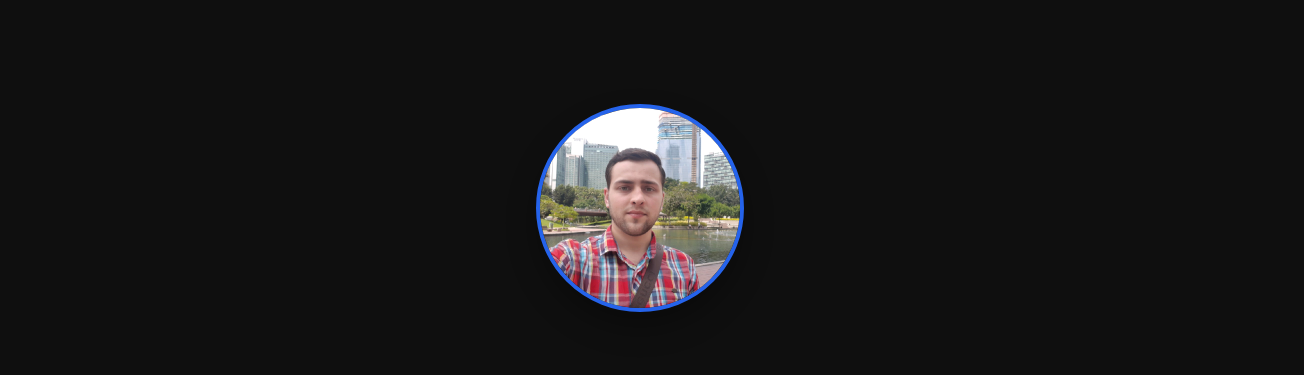
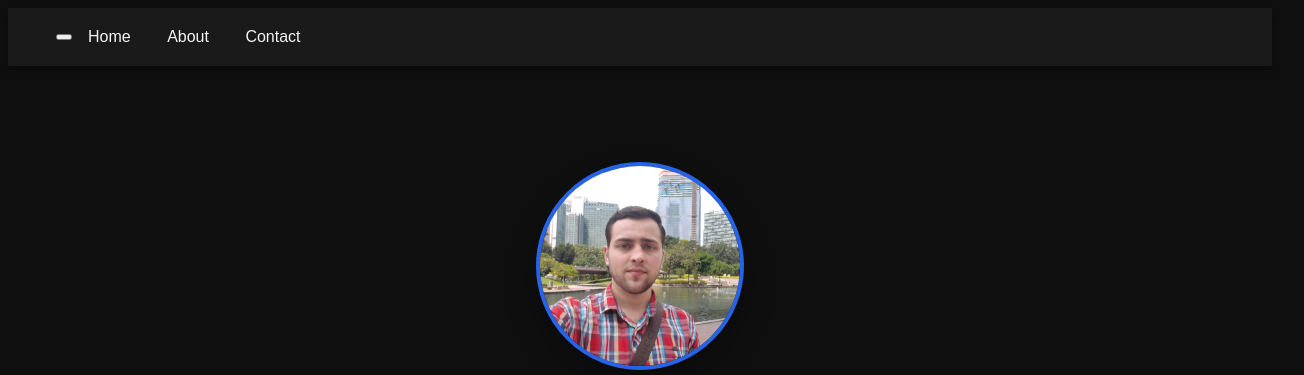
Before and after one commit to MohamadKhaledAbbas/MohamadKhaledAbbas.github.io, a plain HTML site: page about.html in a window 1280 px wide. Shown: the top 375 px of the page, 1304 px wide, since content can reach past the window. Drawn offline with Linux system fonts and the light colour scheme.

Commit message:
More fixes.

```diff
--- a/about.html
+++ b/about.html
@@ -9,10 +9,7 @@
     <link rel="stylesheet" href="https://cdnjs.cloudflare.com/ajax/libs/font-awesome/6.0.0/css/all.min.css">
 </head>
 <body>
-    <nav class="navbar">
-        <!-- Your existing navigation -->
-    </nav>
-
+    <script src="js/components.js"></script>
     <main class="about-section">
         <div class="container">
             <header class="about-header">
```
